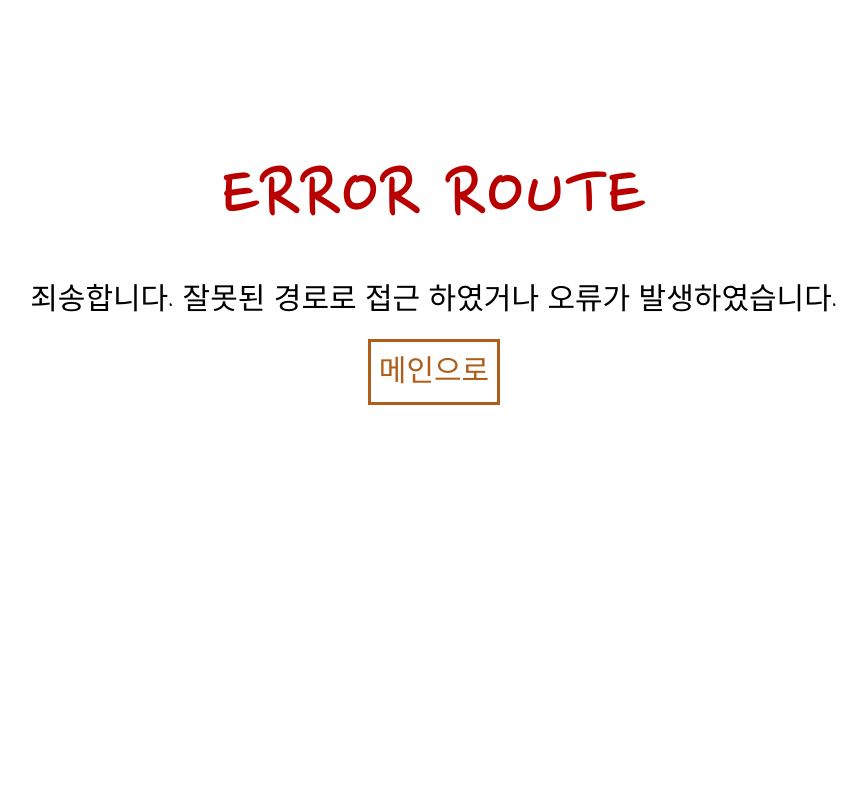
After one commit to doorBW/LAN-Diary, a Django app: page /main/test/errorpage in a window 1280 px wide. The commit adds this page. Shown: the whole page, without its empty margins (206-1072 px from the left). Run offline with Django 3.2, Linux system fonts and the light colour scheme; parts of the project's set-up code (start-up, migrations or seed data) failed here and were passed over; some web fonts are replaced.

Commit message:
add error page

```diff
--- a/landiary/diary/static/css/style.css
+++ b/landiary/diary/static/css/style.css
@@ -1369,3 +1369,46 @@ button{
   align-items: center;
   background-color: white;
 }
+
+.main_404_wrap{
+  width: 70%;
+  height: 500px;
+  margin: auto;
+}
+.text_404_wrap{
+  padding-top: 15%;
+}
+.text_404{
+  display: flex;
+  justify-content: center;
+  font-family: 'Nanum Pen Script', serif;
+  font-size: 30px;
+}
+.error_404{
+  color: #b90000;
+  font-size: 90px;
+}
+
+.to_main_404{
+  cursor:  pointer;
+  margin:  auto;
+  display:  flex;
+  justify-content:  center;
+  font-size:  30px;
+  border:  solid;
+  width: 15%;
+  color: #AE5E1A;
+  line-height: 2em;
+}
+.to_login{
+  cursor:  pointer;
+  margin:  auto;
+  display:  flex;
+  justify-content:  center;
+  font-size:  30px;
+  border:  solid;
+  width: 20%;
+  color: #AE5E1A;
+  line-height: 2em;
+  text-decoration: none;
+}
--- /dev/null
+++ b/landiary/diary/templates/diary/errorpage.html
@@ -0,0 +1,19 @@
+{% load static %}
+<html lang = "ko">
+<head>
+	<meta charset="UTF-8">
+	<meta name="viewport" content="width=device-width, initial-scale=1">
+	<title>404 ERROR</title>
+	<link rel="stylesheet" type="text/css" href="{% static 'css/style.css' %}">
+</head>
+<body>
+	<div class="main_404_wrap">
+		<div class="text_404_wrap">
+			<div class="text_404 error_404">ERROR ROUTE</div>
+			<br>
+			<div class="text_404">죄송합니다. 잘못된 경로로 접근 하였거나 오류가 발생하였습니다.</div>
+			<br>
+			<a class="to_main_404" href="http://localhost:8000/main">메인으로</a>
+		</div>
+	</div>
+</body>
--- a/landiary/diary/urls.py
+++ b/landiary/diary/urls.py
@@ -12,7 +12,10 @@ urlpatterns = [
     path('makegroup/making', views.making_group),
     path('search/', views.search_group),
     path('invite/check/<str:token>', views.invite_check),
-    path('invite/join/group', views.join_group)
+    path('invite/join/group', views.join_group),
+    path('test/404page', views.test_404page),
+    path('test/errorpage', views.test_errorpage),
+    path('test/unloginpage', views.test_unloginpage)
     # path('my_diary/', views.ViewMydiary.as_view(), name='ViewMydiary'),
     # path('write_diary/', views.write_diary, name='WriteDiary'),
     # path('edit_diary/<int:id>/', views.edit_diary, name='EditDiary'),
--- a/landiary/diary/views.py
+++ b/landiary/diary/views.py
@@ -138,3 +138,14 @@ def join_group(request,group='',user=''):
   else:
     redirect("../../groupdiary/all")
   return redirect("../../groupdiary/"+group)
+
+
+
+def test_404page(request):
+  return render(request, 'diary/404page.html')
+
+def test_errorpage(request):
+  return render(request, 'diary/errorpage.html')
+
+def test_unloginpage(request):
+  return render(request, 'diary/unloginpage.html')
```
Also changed, not shown: landiary/diary/templates/diary/404page.html (added, +22 -0 lines), landiary/diary/templates/diary/unloginpage.html (added, +20 -0 lines), 1 other file.
